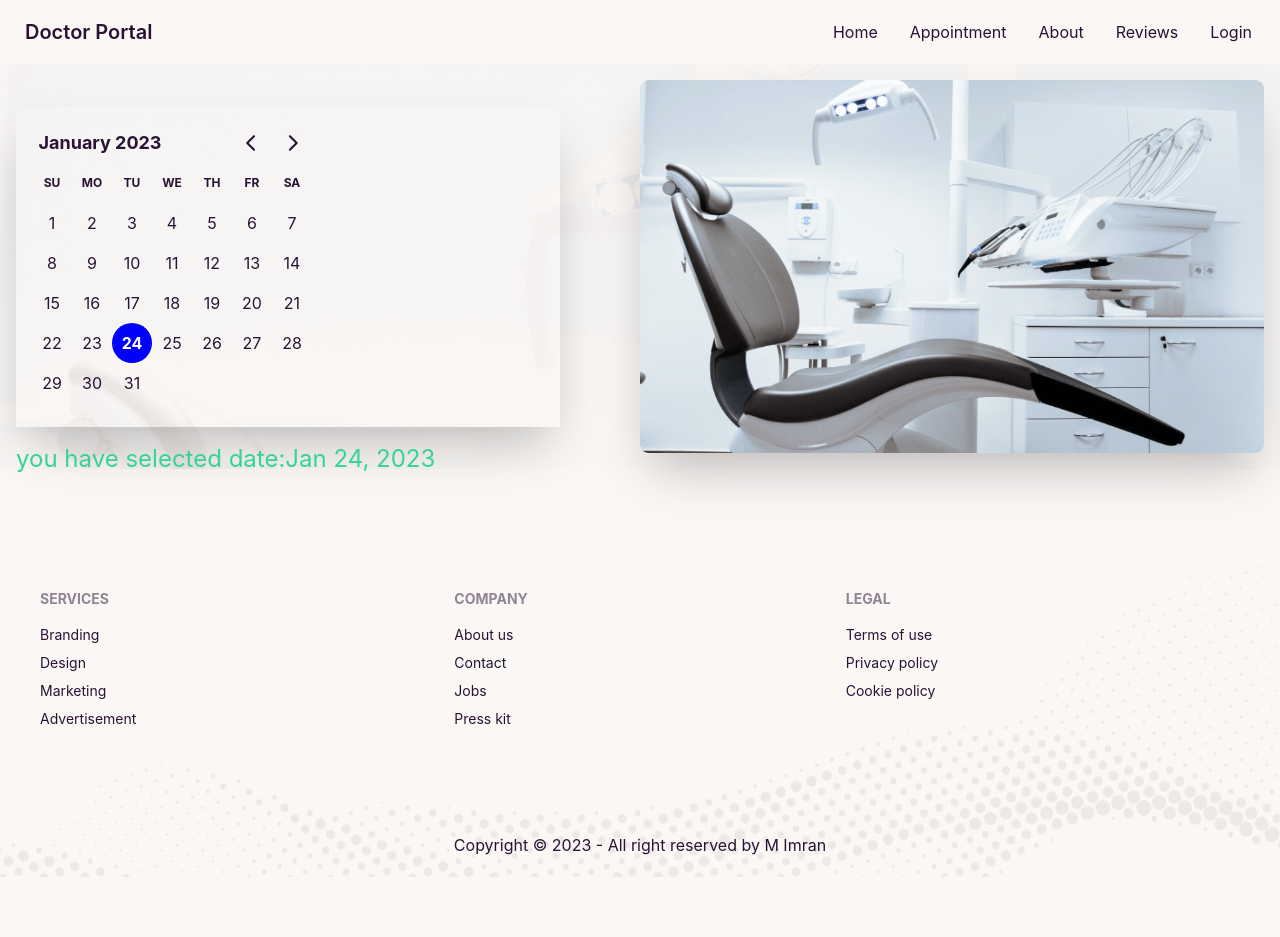
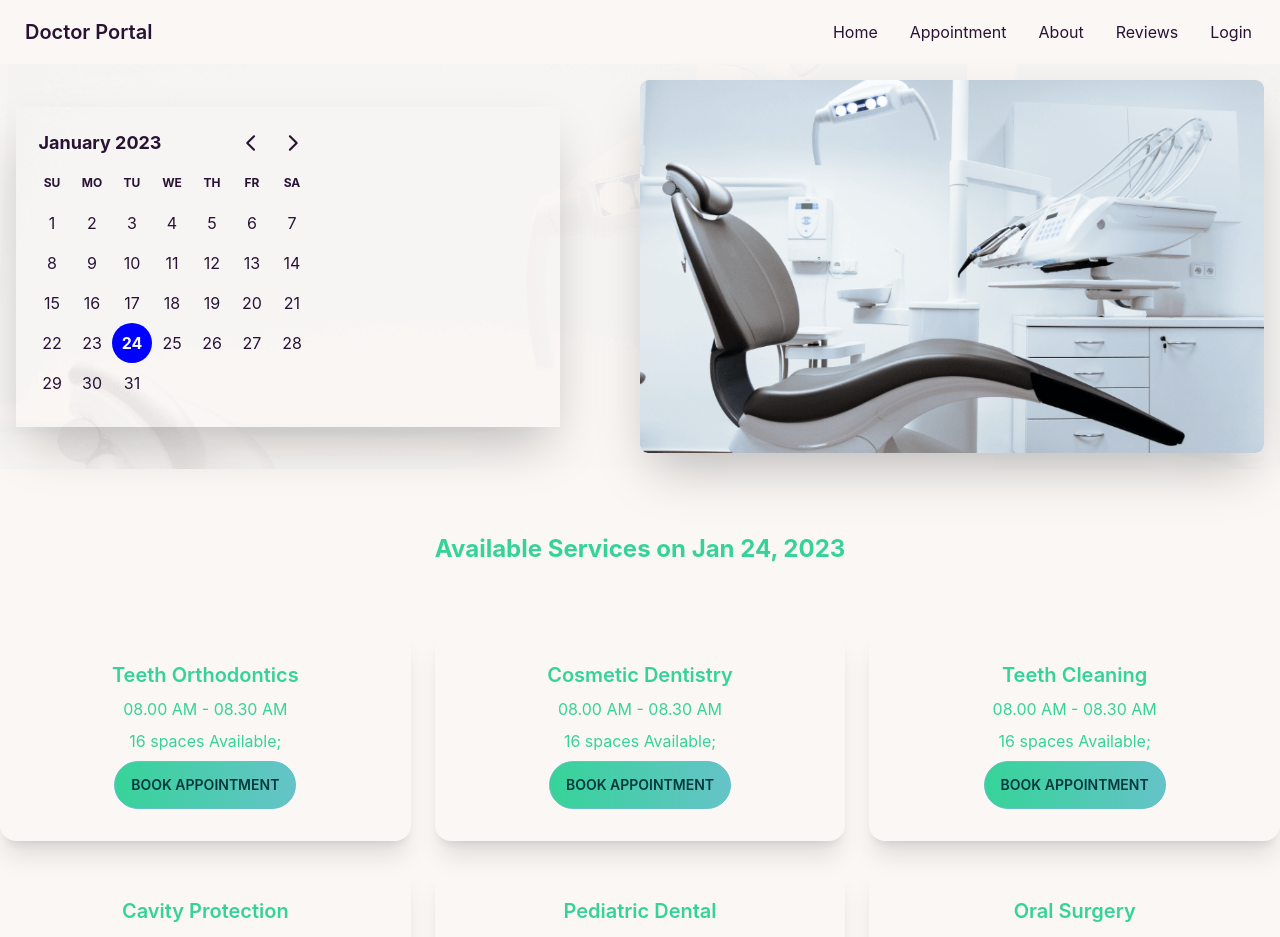
Before and after one commit to Imranahmed935/Doctor-Portal, a React (Create React App) app: page /appointment in a window 1280 px wide. Shown: the top 937 px of the page. Before the commit the page ends 877 px from the top, so only its background shows below. Built offline with nearby package versions, Linux system fonts and the light colour scheme.

Commit message:
services added

```diff
--- /dev/null
+++ b/public/services.json
@@ -0,0 +1,118 @@
+[
+    {
+      "_id": 1,
+      "name": "Teeth Orthodontics",
+      "slots": [
+        "08.00 AM - 08.30 AM",
+        "08.30 AM - 09.00 AM",
+        "09.00 AM - 9.30 AM",
+        "09.30 AM - 10.00 AM",
+        "10.00 AM - 10.30 AM",
+        "10.30 AM - 11.00 AM",
+        "11.00 AM - 11.30 AM",
+        "11.30 AM - 12.00 AM",
+        "1.00 PM - 1.30 PM",
+        "1.30 PM - 2.00 PM",
+        "2.00 PM - 2.30 PM",
+        "2.30 PM - 3.00 PM",
+        "3.00 PM - 3.30 PM",
+        "3.30 PM - 4.00 PM",
+        "4.00 PM - 4.30 PM",
+        "4.30 PM - 5.00 PM"
+      ]
+    },
+    {
+      "_id": 2,
+      "name": "Cosmetic Dentistry",
+      "slots": [
+        "08.00 AM - 08.30 AM",
+        "08.30 AM - 09.00 AM",
+        "09.00 AM - 9.30 AM",
+        "09.30 AM - 10.00 AM",
+        "10.00 AM - 10.30 AM",
+        "10.30 AM - 11.00 AM",
+        "11.00 AM - 11.30 AM",
+        "11.30 AM - 12.00 AM",
+        "1.00 PM - 1.30 PM",
+        "1.30 PM - 2.00 PM",
+        "2.00 PM - 2.30 PM",
+        "2.30 PM - 3.00 PM",
+        "3.00 PM - 3.30 PM",
+        "3.30 PM - 4.00 PM",
+        "4.00 PM - 4.30 PM",
+        "4.30 PM - 5.00 PM"
+      ]
+    },
+    {
+      "_id": 3,
+      "name": "Teeth Cleaning",
+      "slots": [
+        "08.00 AM - 08.30 AM",
+        "08.30 AM - 09.00 AM",
+        "09.00 AM - 9.30 AM",
+        "09.30 AM - 10.00 AM",
+        "10.00 AM - 10.30 AM",
+        "10.30 AM - 11.00 AM",
+        "11.00 AM - 11.30 AM",
+        "11.30 AM - 12.00 AM",
+        "1.00 PM - 1.30 PM",
+        "1.30 PM - 2.00 PM",
+        "2.00 PM - 2.30 PM",
+        "2.30 PM - 3.00 PM",
+        "3.00 PM - 3.30 PM",
+        "3.30 PM - 4.00 PM",
+        "4.00 PM - 4.30 PM",
+        "4.30 PM - 5.00 PM"
+      ]
+    },
+    {
+      "_id": 4,
+      "name": "Cavity Protection",
+      "slots": [
+        "08.00 AM - 08.30 AM",
+        "08.30 AM - 09.00 AM",
+        "09.00 AM - 9.30 AM",
+        "09.30 AM - 10.00 AM",
+        "10.00 AM - 10.30 AM",
+        "10.30 AM - 11.00 AM",
+        "11.00 AM - 11.30 AM",
+        "11.30 AM - 12.00 AM",
+        "1.00 PM - 1.30 PM",
+        "1.30 PM - 2.00 PM",
+        "2.00 PM - 2.30 PM",
+        "2.30 PM - 3.00 PM",
+        "3.00 PM - 3.30 PM",
+        "3.30 PM - 4.00 PM",
+        "4.00 PM - 4.30 PM",
+        "4.30 PM - 5.00 PM"
+      ]
+    },
+    {
+      "_id": 5,
+      "name": "Pediatric Dental",
+      "slots": [
+      ]
+    },
+    {
+      "_id": 6,
+      "name": "Oral Surgery",
+      "slots": [
+        "08.00 AM - 08.30 AM",
+        "08.30 AM - 09.00 AM",
+        "09.00 AM - 9.30 AM",
+        "09.30 AM - 10.00 AM",
+        "10.00 AM - 10.30 AM",
+        "10.30 AM - 11.00 AM",
+        "11.00 AM - 11.30 AM",
+        "11.30 AM - 12.00 AM",
+        "1.00 PM - 1.30 PM",
+        "1.30 PM - 2.00 PM",
+        "2.00 PM - 2.30 PM",
+        "2.30 PM - 3.00 PM",
+        "3.00 PM - 3.30 PM",
+        "3.30 PM - 4.00 PM",
+        "4.00 PM - 4.30 PM",
+        "4.30 PM - 5.00 PM"
+      ]
+    }
+  ]
--- a/src/Pages/Appointment/Appointment/Appointment.js
+++ b/src/Pages/Appointment/Appointment/Appointment.js
@@ -1,10 +1,19 @@
-import React from 'react';
+import React, { useState } from 'react';
 import AppointmentBanner from '../AppointmentBanner';
+import AvailableAppointment from '../AvailableAppointment/AvailableAppointment';
 
 const Appointment = () => {
+    const [selected, setSelected] = useState(new Date());
     return (
         <div>
-           <AppointmentBanner/>
+           <AppointmentBanner
+            selected={selected}
+            setSelected={setSelected}
+           />
+           <AvailableAppointment
+           selected={selected}
+           setSelected={setSelected}
+           />
         </div>
     );
 };
--- a/src/Pages/Appointment/AppointmentBanner.js
+++ b/src/Pages/Appointment/AppointmentBanner.js
@@ -1,19 +1,14 @@
-import React, { useState } from "react";
+import React from "react";
 import chair from "../../assets/images/chair.png";
-import bg3 from '../../assets/images/bg.png'
+import bg3 from "../../assets/images/bg.png";
 import { DayPicker } from "react-day-picker";
-import { format } from 'date-fns';
 
-const AppointmentBanner = () => {
-  const [selected, setSelected] = useState(new Date());
+
+const AppointmentBanner = ({ selected, setSelected }) => {
   return (
-    <header className=""
-    style={
-        {background:`url(${bg3})`,
-        backgroundsize:'cover',
-    }
-
-    }
+    <header
+      className=""
+      style={{ background: `url(${bg3})`, backgroundsize: "cover" }}
     >
       <div className="hero">
         <div className="hero-content gap-20 flex-col lg:flex-row-reverse">
@@ -28,7 +23,6 @@ const AppointmentBanner = () => {
               selected={selected}
               onSelect={setSelected}
             />
-            <p className="text-2xl text-success mt-10">you have selected date:{format(selected, 'PP')} </p>
           </div>
         </div>
       </div>
--- /dev/null
+++ b/src/Pages/Appointment/AvailableAppointment/AvailableAppointment.js
@@ -0,0 +1,27 @@
+import { format } from "date-fns";
+import React, { useEffect, useState } from "react";
+import BookAppointment from "./BookAppointment";
+
+const AvailableAppointment = ({ selected }) => {
+  const [appointment, setAppointment] = useState([]);
+  console.log(appointment)
+
+  useEffect(() => {
+    fetch("services.json")
+      .then((res) => res.json())
+      .then((data) => setAppointment(data));
+  }, []);
+
+  return (
+    <section className="text-center text-success mt-16">
+      <h2 className="font-bold text-2xl">Available Services on {format(selected, "PP")} </h2>
+      <div className="grid gap-6 text-success grid-cols-1 md:grid-cols-2 lg:grid-cols-3 mt-16">
+        {appointment?.map((option) => (
+          <BookAppointment key={option._id} option={option}></BookAppointment>
+        ))}
+      </div>
+    </section>
+  );
+};
+
+export default AvailableAppointment;
--- /dev/null
+++ b/src/Pages/Appointment/AvailableAppointment/BookAppointment.js
@@ -0,0 +1,22 @@
+import React from "react";
+import Primary from "../../../Component/Button/Primary";
+
+const BookAppointment = ({ option }) => {
+  const { name, slots } = option;
+  return (
+    <div className="card shadow-xl">
+      <div className="card-body items-center text-center">
+        <h2 className="card-title">{name}</h2>
+        <p>{slots.length > 0 ? slots[0] : "try another day"}</p>
+        <p>
+          {slots.length} {slots.length > 1 ? "spaces" : "space"} Available;
+        </p>
+        <div className="card-actions justify-end">
+          <Primary>Book Appointment</Primary>
+        </div>
+      </div>
+    </div>
+  );
+};
+
+export default BookAppointment;
```
